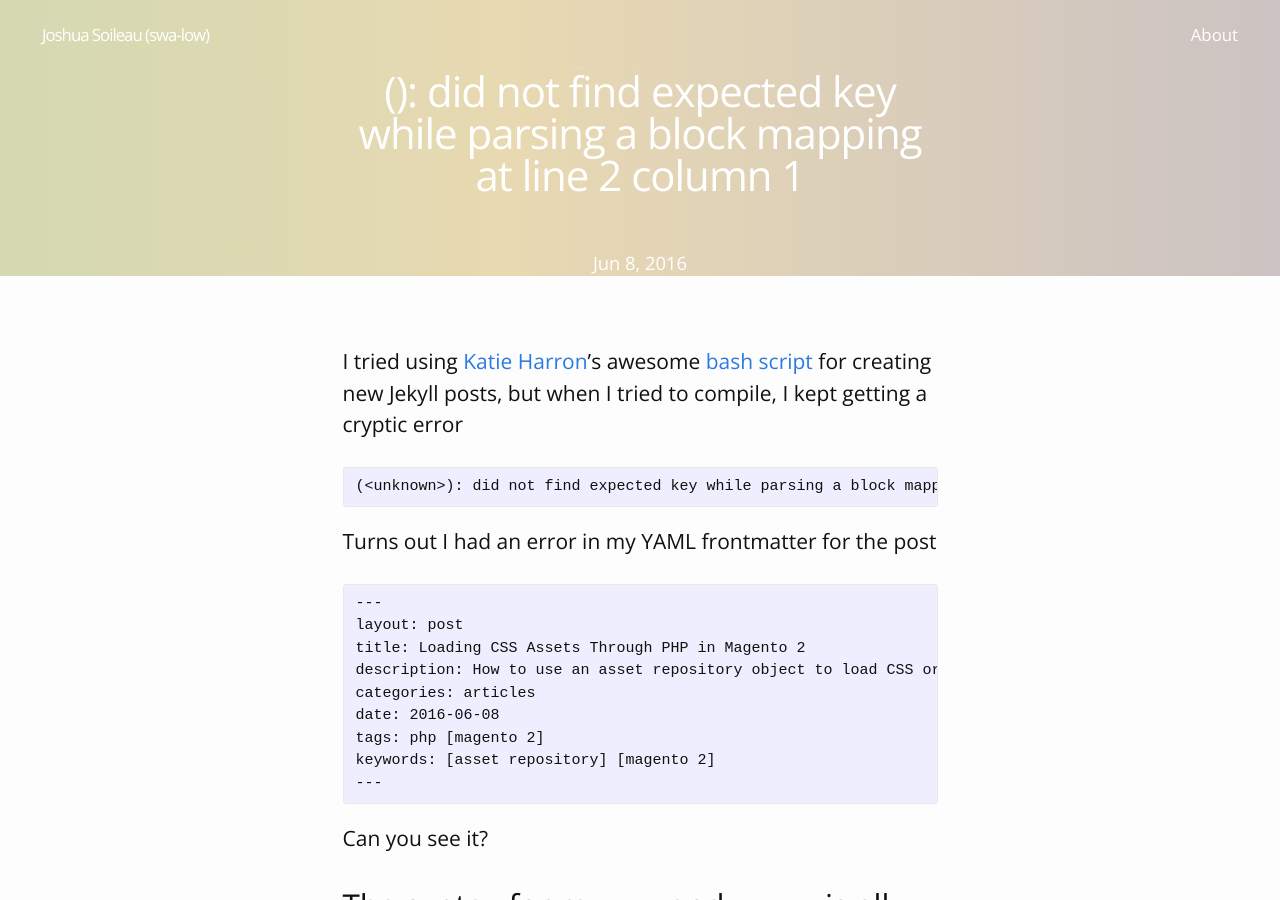
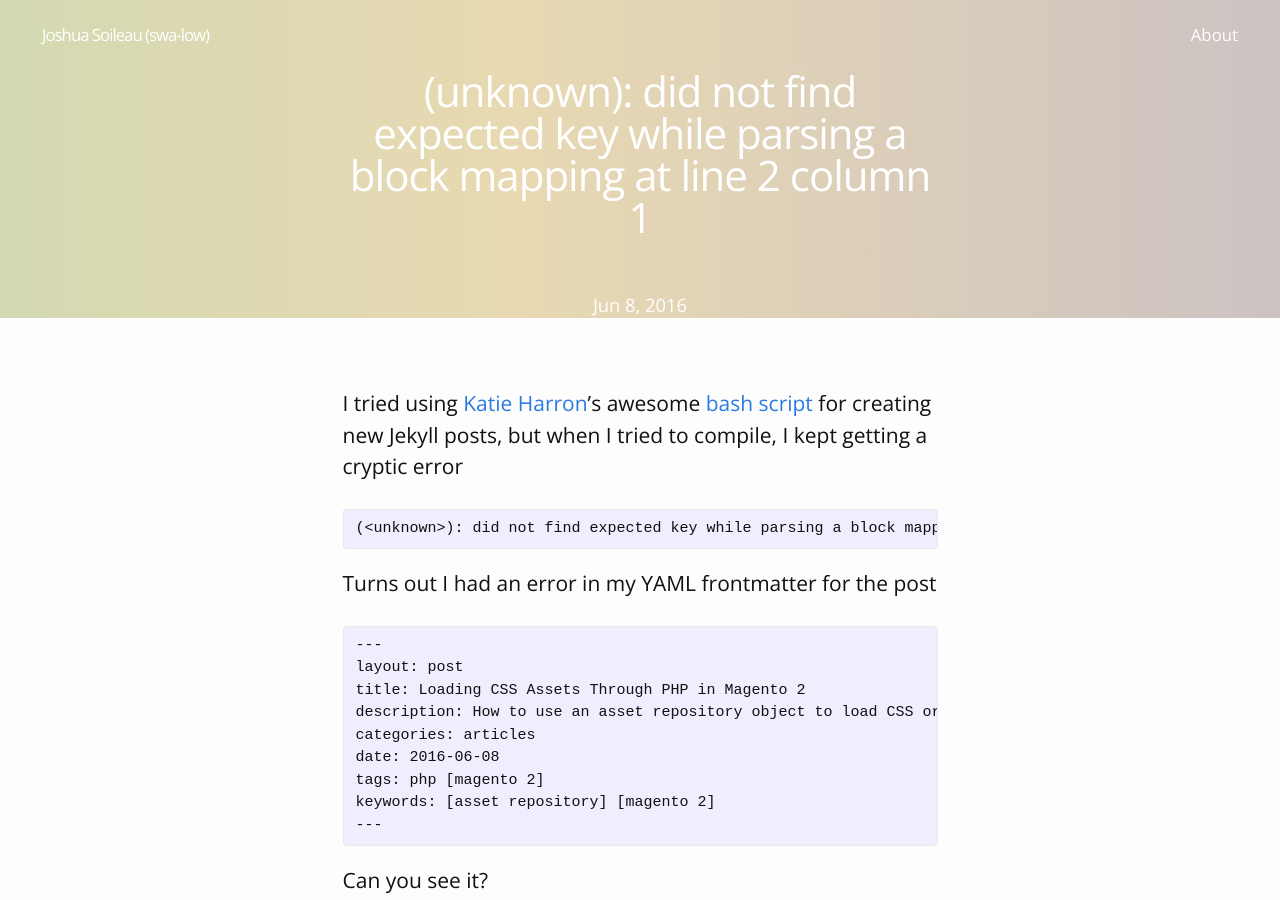
Before and after one commit to JoshuaSoileau/relead-marketing, a Jekyll site: the page built from _posts/2016-06-08-did-not-find-expected-key-while-parsing-a-block-mapping-at-line-2-column-1.md, in a window 1280 px wide and 900 px high. Built offline with Jekyll 4.4.1, drawn with Linux system fonts in a browser that asks for light colours.

Commit message:
Change post name

```diff
--- a/_posts/2016-06-08-did-not-find-expected-key-while-parsing-a-block-mapping-at-line-2-column-1.md
+++ b/_posts/2016-06-08-did-not-find-expected-key-while-parsing-a-block-mapping-at-line-2-column-1.md
@@ -1,6 +1,6 @@
 ---
 layout: post
-title: "(<unknown>): did not find expected key while parsing a block mapping at line 2 column 1"
+title: "(unknown): did not find expected key while parsing a block mapping at line 2 column 1"
 description: Resolving issues with YAML frontmatter on jekyll post that cause errors on compilation.
 date: 2016-06-08
 tags: [ jekyll, YAML ]
```
